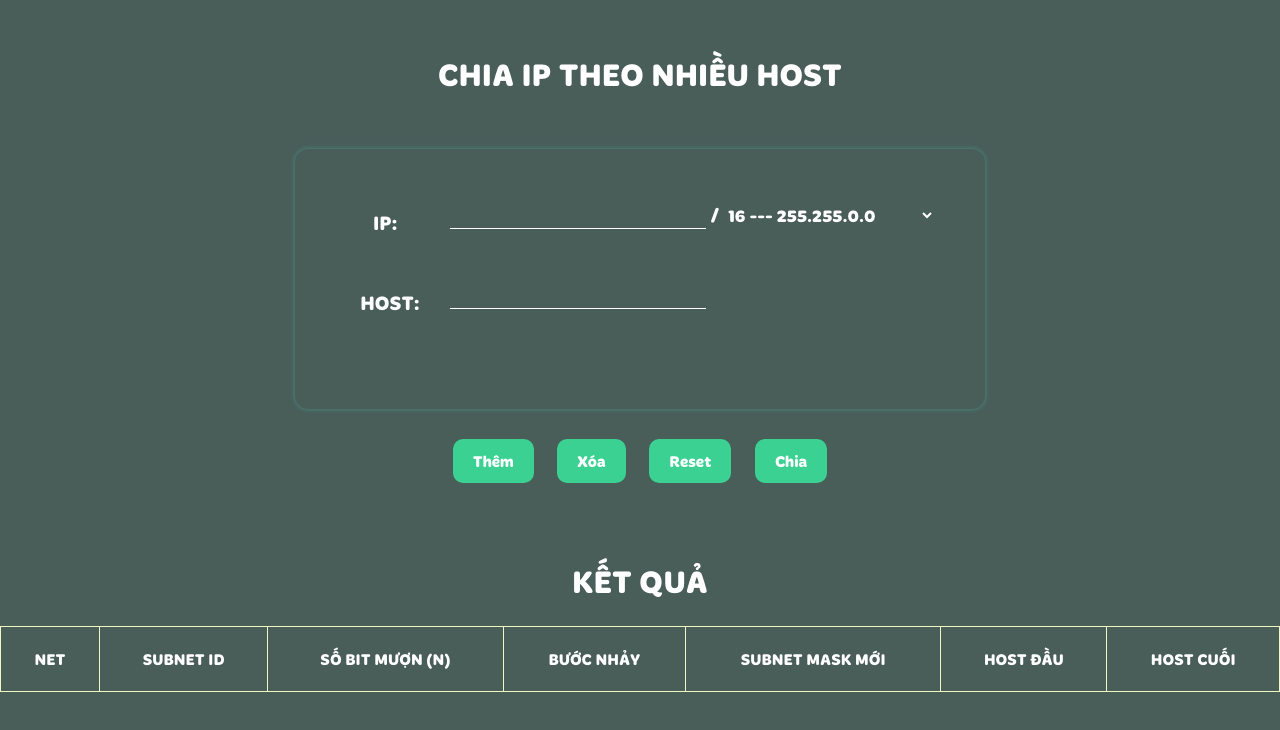
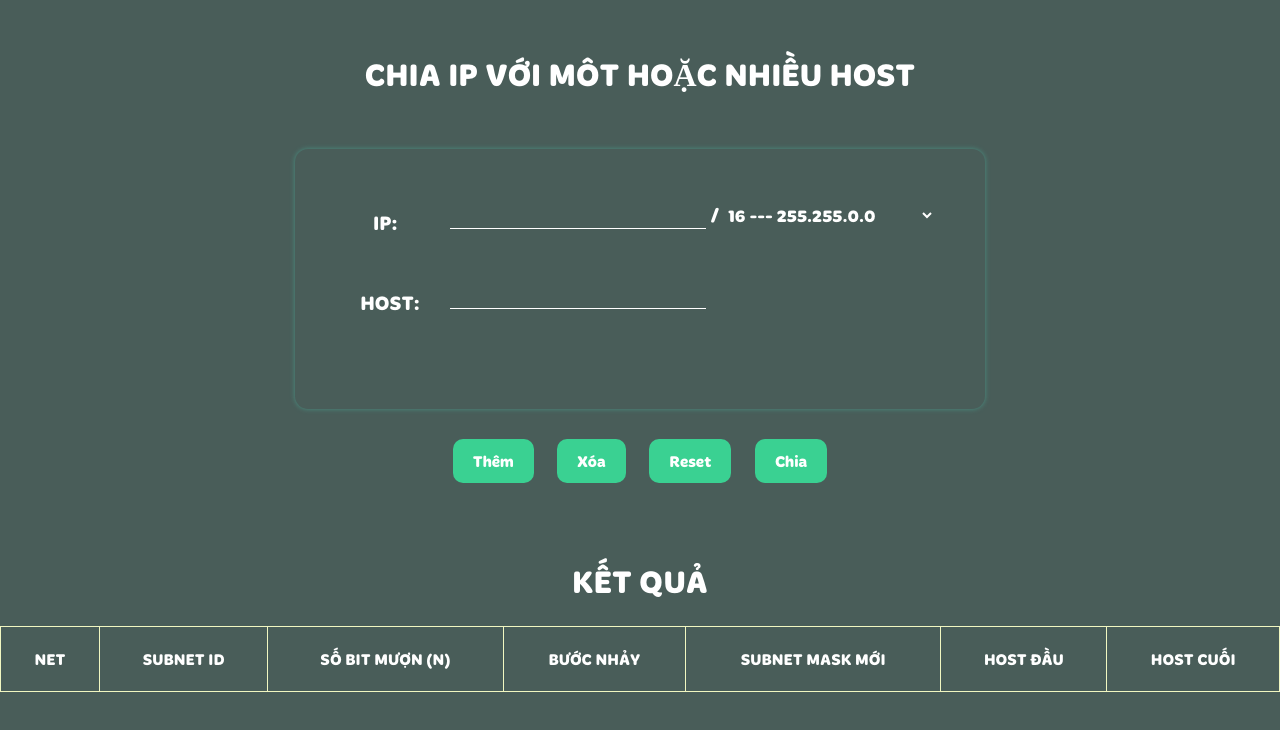
Before and after one commit to thanhnhahuynh1509/ChiaIP-150721, a plain HTML site: page index.html in a window 1280 px wide. Drawn offline with Linux system fonts and the light colour scheme.

Commit message:
Update index.html

```diff
--- a/index.html
+++ b/index.html
@@ -16,7 +16,7 @@
     <!-- CHIA NHIEU HOST -->
     <div class="contain-chiaIP-2">
         <div class="big-contain-form">
-            <h1>Chia IP theo nhiều host</h1>
+            <h1>Chia IP với môt hoặc nhiều host</h1>
             <div class="contain-form">
                 <p class="ip-subnet">
                     <text>IP:</text> <input type="text" name="ip" class="ip-value" autocomplete="off"> /
```
